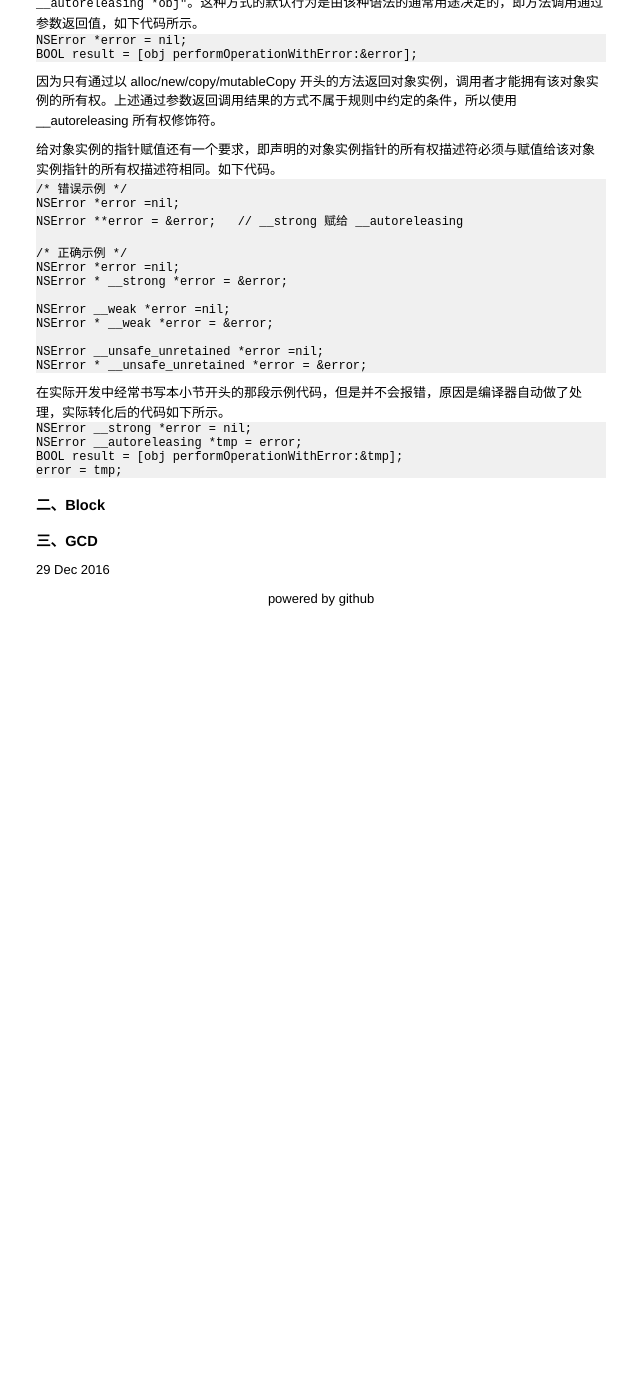
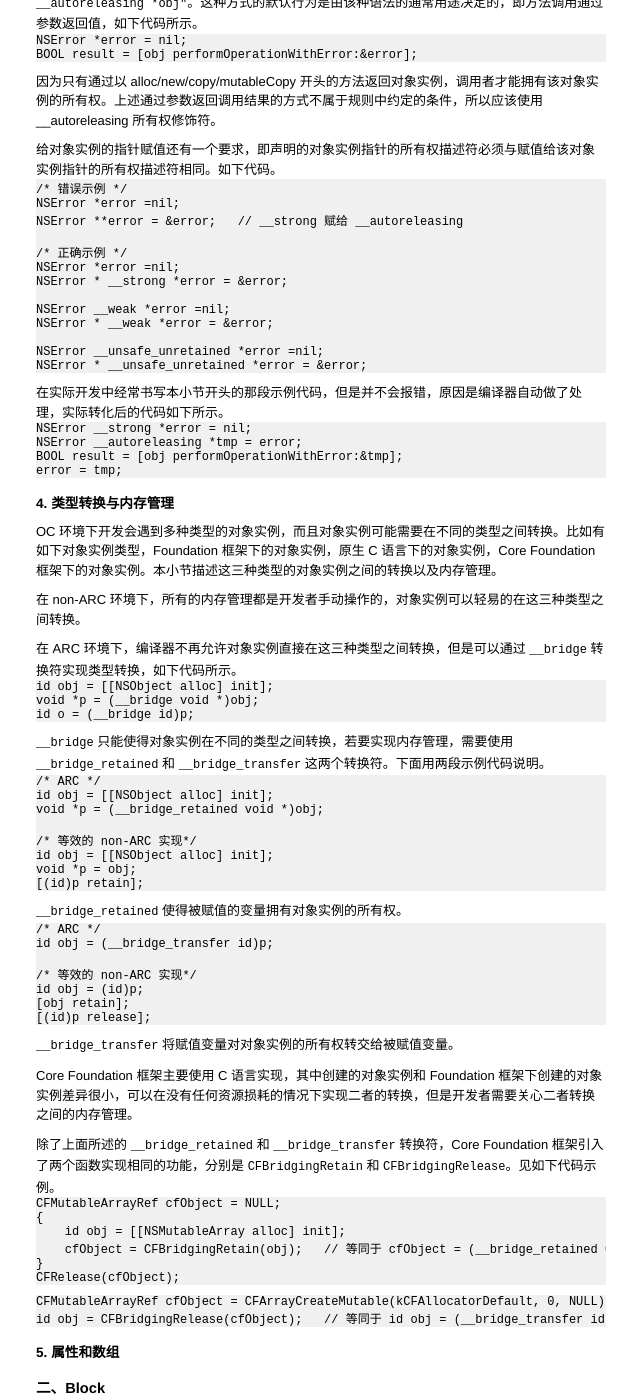
Before and after one commit to rob2468/rob2468.github.io, a Jekyll site: the page built from _posts/2016-12-29-Reading-Notes-Pro-Multithreading-and-Memory-Management-for-iOS-and-OSX-with-ARC-Grand_Central-Dispatch-and-Blocks.md, in a window 1280 px wide and 1400 px high, scrolled down 4156 px. Shown: the whole window, without its empty margins (319-959 px from the left). Built offline with Jekyll 4.4.1, drawn with Linux system fonts in a browser that asks for light colours; comment, search, counter and statistics services are not loaded; before the commit the page ends 4765 px from its top, so only the background shows below that.

Commit message:
post "2016-12-29" add type casting and memory management

```diff
--- a/_posts/2016-12-29-Reading-Notes-Pro-Multithreading-and-Memory-Management-for-iOS-and-OSX-with-ARC-Grand_Central-Dispatch-and-Blocks.md
+++ b/_posts/2016-12-29-Reading-Notes-Pro-Multithreading-and-Memory-Management-for-iOS-and-OSX-with-ARC-Grand_Central-Dispatch-and-Blocks.md
@@ -198,7 +198,7 @@ NSLog(@"class=%@", [tmp class]);
 BOOL result = [obj performOperationWithError:&error];
 </code></pre></div>
 
-因为只有通过以 alloc/new/copy/mutableCopy 开头的方法返回对象实例，调用者才能拥有该对象实例的所有权。上述通过参数返回调用结果的方式不属于规则中约定的条件，所以使用 __autoreleasing 所有权修饰符。
+因为只有通过以 alloc/new/copy/mutableCopy 开头的方法返回对象实例，调用者才能拥有该对象实例的所有权。上述通过参数返回调用结果的方式不属于规则中约定的条件，所以应该使用 __autoreleasing 所有权修饰符。
 
 给对象实例的指针赋值还有一个要求，即声明的对象实例指针的所有权描述符必须与赋值给该对象实例指针的所有权描述符相同。如下代码。
 
@@ -225,6 +225,64 @@ BOOL result = [obj performOperationWithError:&tmp];
 error = tmp;
 </code></pre></div>
 
+### 4. 类型转换与内存管理
+
+OC 环境下开发会遇到多种类型的对象实例，而且对象实例可能需要在不同的类型之间转换。比如有如下对象实例类型，Foundation 框架下的对象实例，原生 C 语言下的对象实例，Core Foundation 框架下的对象实例。本小节描述这三种类型的对象实例之间的转换以及内存管理。
+
+在 non-ARC 环境下，所有的内存管理都是开发者手动操作的，对象实例可以轻易的在这三种类型之间转换。
+
+在 ARC 环境下，编译器不再允许对象实例直接在这三种类型之间转换，但是可以通过 `__bridge` 转换符实现类型转换，如下代码所示。
+
+<div class="code"><pre><code>id obj = [[NSObject alloc] init];
+void *p = (__bridge void *)obj;
+id o = (__bridge id)p;
+</code></pre></div>
+
+`__bridge` 只能使得对象实例在不同的类型之间转换，若要实现内存管理，需要使用 `__bridge_retained` 和 `__bridge_transfer` 这两个转换符。下面用两段示例代码说明。
+
+<div class="code"><pre><code>/* ARC */
+id obj = [[NSObject alloc] init];
+void *p = (__bridge_retained void *)obj;
+
+/* 等效的 non-ARC 实现*/
+id obj = [[NSObject alloc] init];
+void *p = obj;
+[(id)p retain];
+</code></pre></div>
+
+`__bridge_retained` 使得被赋值的变量拥有对象实例的所有权。
+
+<div class="code"><pre><code>/* ARC */
+id obj = (__bridge_transfer id)p;
+
+/* 等效的 non-ARC 实现*/
+id obj = (id)p;
+[obj retain];
+[(id)p release];
+</code></pre></div>
+
+`__bridge_transfer` 将赋值变量对对象实例的所有权转交给被赋值变量。
+
+Core Foundation 框架主要使用 C 语言实现，其中创建的对象实例和 Foundation 框架下创建的对象实例差异很小，可以在没有任何资源损耗的情况下实现二者的转换，但是开发者需要关心二者转换之间的内存管理。
+
+除了上面所述的 `__bridge_retained` 和 `__bridge_transfer` 转换符，Core Foundation 框架引入了两个函数实现相同的功能，分别是 `CFBridgingRetain` 和 `CFBridgingRelease`。见如下代码示例。
+
+<div class="code"><pre><code>CFMutableArrayRef cfObject = NULL;
+{
+    id obj = [[NSMutableArray alloc] init];
+    cfObject = CFBridgingRetain(obj);   // 等同于 cfObject = (__bridge_retained CFMutableArrayRef)obj;
+}
+CFRelease(cfObject);
+</code></pre></div>
+
+<p></p>
+
+<div class="code"><pre><code>CFMutableArrayRef cfObject = CFArrayCreateMutable(kCFAllocatorDefault, 0, NULL);
+id obj = CFBridgingRelease(cfObject);   // 等同于 id obj = (__bridge_transfer id)cfObject;
+</code></pre></div>
+
+### 5. 属性和数组
+
 ## 二、Block
 
 ## 三、GCD
```
